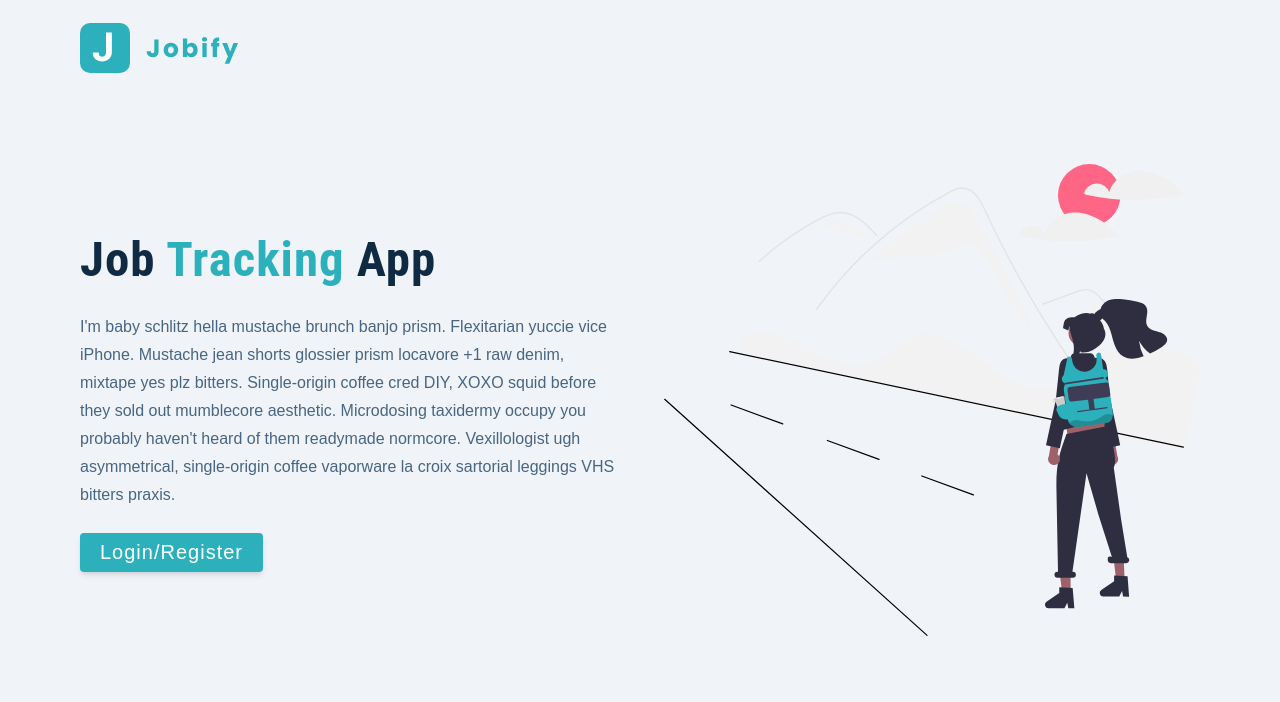
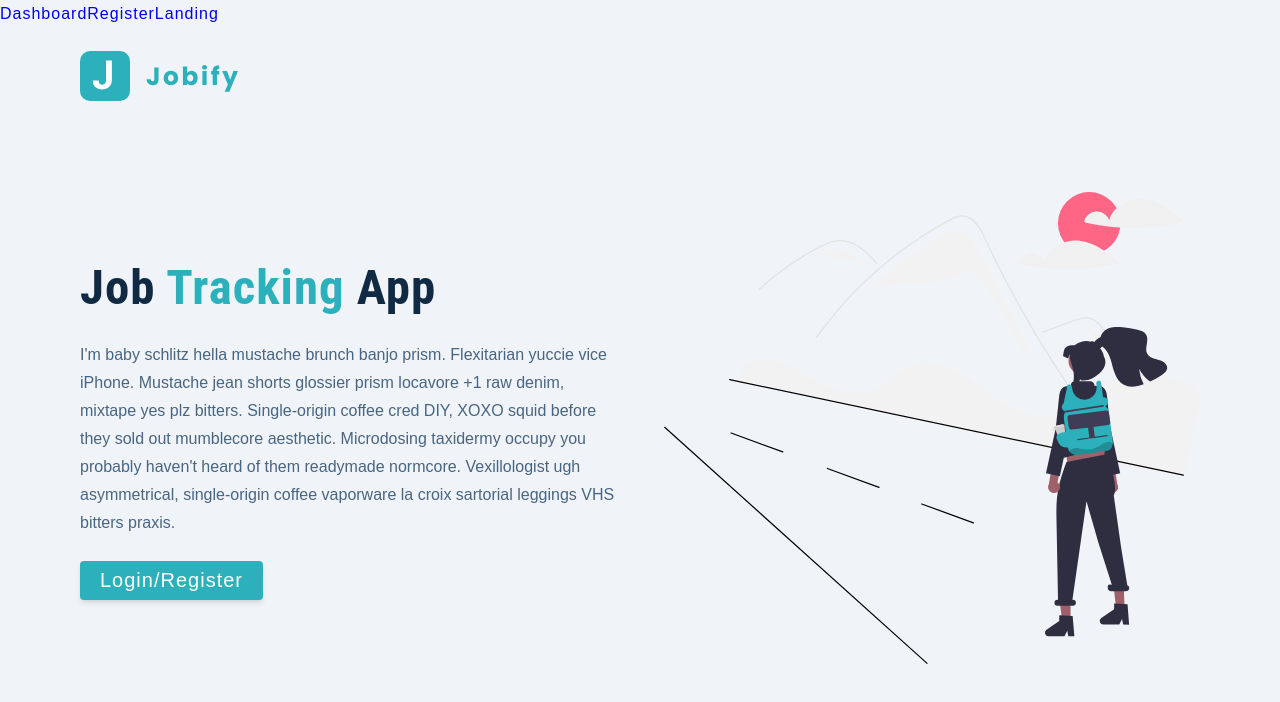
Before and after one commit to Vanillajaviscript/jobify-mern--frontend, a React (Create React App) app: page /landing in a window 1280 px wide. Shown: the top 702 px of the page. Built offline with nearby package versions, Linux system fonts and the light colour scheme.

Commit message:
adds routers and links

```diff
--- a/package.json
+++ b/package.json
@@ -9,6 +9,8 @@
     "normalize.css": "^8.0.1",
     "react": "^18.1.0",
     "react-dom": "^18.1.0",
+    "react-router": "^6.3.0",
+    "react-router-dom": "^6.3.0",
     "react-scripts": "5.0.1",
     "styled-components": "^5.3.5",
     "web-vitals": "^2.1.4"
--- a/src/App.js
+++ b/src/App.js
@@ -1,13 +1,23 @@
 import Landing from './pages/Landing';
 import styled from "styled-components";
-
+import {BrowserRouter as Router, Routes, Route, Link} from "react-router-dom";
 
 
 function App() {
   return (
-    <div>
-    <Landing />
-    </div>
+    <Router>
+      <nav>
+        <Link to="/">Dashboard</Link>
+        <Link to="/register">Register</Link>
+        <Link to="/landing">Landing</Link>
+      </nav>
+      <Routes>
+        <Route path="/" element={<div>Dashboard</div>}/>
+        <Route path="/register" element={<div>Register</div>}/>
+        <Route path="/landing" element={<Landing />}/>
+        <Route path="*" element={<h1>Error</h1>}/>
+      </Routes>
+    </Router>
   );
 }
 
--- /dev/null
+++ b/src/components/Logo.js
@@ -0,0 +1,6 @@
+import logo from "../assets/images/logo.svg";
+
+const Logo = () => {
+  return <img src={logo} alt="jobify" className="logo"/>
+}
+export default Logo
--- /dev/null
+++ b/src/components/index.js
@@ -0,0 +1,3 @@
+import Logo from "./Logo";
+
+export { Logo }
--- a/src/index.js
+++ b/src/index.js
@@ -7,6 +7,6 @@ import "./index.css";
 const root = ReactDOM.createRoot(document.getElementById('root'));
 root.render(
   <React.StrictMode>
-    <App />
+      <App />
   </React.StrictMode>
 );
--- a/src/pages/Landing.js
+++ b/src/pages/Landing.js
@@ -1,12 +1,14 @@
 import logo from "../assets/images/logo.svg";
 import main from "../assets/images/main.svg";
 import Wrapper from "../assets/wrappers/LandingPage";
+import { Logo } from "../components/index.js";
+import {Link} from "react-router-dom";
 
 const Landing = () => {
   return (
       <Wrapper>
         <nav>
-          <img src={logo} alt="jobify" className="logo"/>
+          <Logo />
         </nav>
           <div className="container page">
             <div className="info">
@@ -14,9 +16,11 @@ const Landing = () => {
               <p>
               I'm baby schlitz hella mustache brunch banjo prism. Flexitarian yuccie vice iPhone. Mustache jean shorts glossier prism locavore +1 raw denim, mixtape yes plz bitters. Single-origin coffee cred DIY, XOXO squid before they sold out mumblecore aesthetic. Microdosing taxidermy occupy you probably haven't heard of them readymade normcore. Vexillologist ugh asymmetrical, single-origin coffee vaporware la croix sartorial leggings VHS bitters praxis.
               </p>
+              <Link to="/register">
               <button className="btn btn-hero">
                 Login/Register
               </button>
+              </Link>
             </div>
             <img src={main} alt="job hunt" className="img main-img" />
           </div>
```
Also changed, not shown: 1 other file (tests, documents, lock files or other folders).
